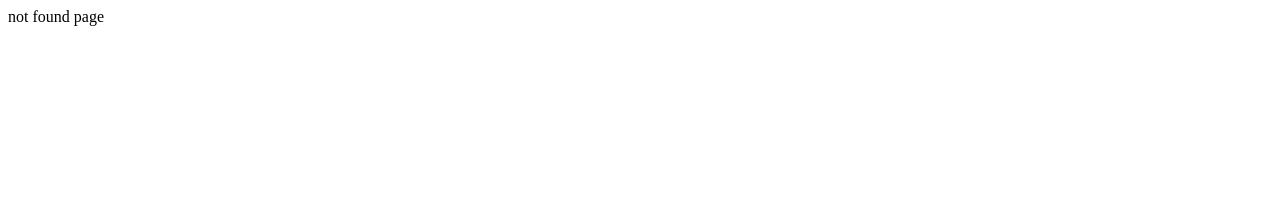
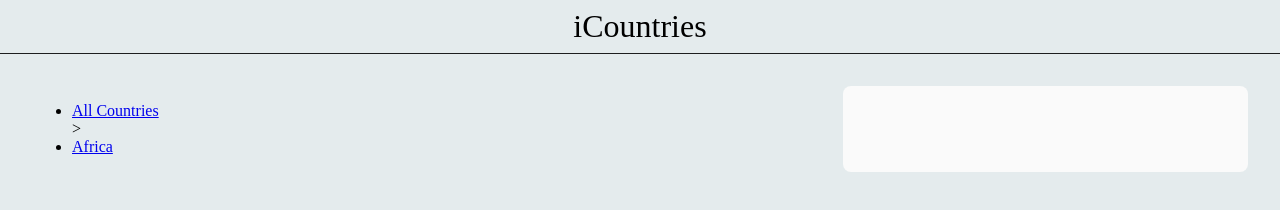
Before and after one commit to ekiira/iCountries, a Gatsby site: page /africa in a window 1280 px wide. Before the commit this address had no page. Built offline with nearby package versions, Linux system fonts and the light colour scheme; Gatsby itself is replaced by a stand-in of ours.

Commit message:
add styled components

```diff
--- a/gatsby-config.ts
+++ b/gatsby-config.ts
@@ -9,7 +9,7 @@ const config: GatsbyConfig = {
   // If you use VSCode you can also use the GraphQL plugin
   // Learn more at: https://gatsby.dev/graphql-typegen
   graphqlTypegen: true,
-  plugins: [],
+  plugins: [`gatsby-plugin-styled-components`],
 }
 
 export default config
--- a/package.json
+++ b/package.json
@@ -16,14 +16,18 @@
     "typecheck": "tsc --noEmit"
   },
   "dependencies": {
+    "babel-plugin-styled-components": "^2.0.7",
     "gatsby": "^4.17.1",
+    "gatsby-plugin-styled-components": "^5.17.0",
     "react": "^18.1.0",
-    "react-dom": "^18.1.0"
+    "react-dom": "^18.1.0",
+    "styled-components": "^5.3.5"
   },
   "devDependencies": {
     "@types/node": "^17.0.45",
     "@types/react": "^18.0.14",
     "@types/react-dom": "^18.0.5",
+    "@types/styled-components": "^5.1.25",
     "typescript": "^4.7.4"
   }
 }
--- /dev/null
+++ b/src/components/Layout.tsx
@@ -0,0 +1,62 @@
+import * as React from "react";
+import styled, { createGlobalStyle } from "styled-components";
+
+// styled components
+const GlobalStyle = createGlobalStyle`
+body {
+  margin: 0;
+  background-color: #e4ebed;
+}
+`;
+const Container = styled.main`
+  height: 100vh;
+`;
+
+const Header = styled.header`
+  padding: 0.5rem;
+  font-size: 2rem;
+  display: flex;
+  align-items: center;
+  border-bottom: 1px solid #1d1e1f;
+  justify-content: center;
+`;
+
+const Grid = styled.div`
+  padding: 2rem;
+  display: grid;
+  grid-template-columns: repeat(3, minmax(0, 1fr));
+`;
+
+const Card = styled.div`
+  background-color: #fafafa;
+  padding: 1rem 0.85rem;
+  border-radius: 0.5rem;
+`;
+
+const Breadcrumbs = styled.li`
+list-style: none;
+`
+
+// types
+interface LayoutProps {
+  children: React.ReactNode;
+}
+
+// components
+const Layout = ({ children }: LayoutProps) => {
+  return (
+    <React.Fragment>
+      <GlobalStyle />
+      <Container className={`container`}>
+        <Header>iCountries</Header>
+        <Grid>
+          <div>{children}</div>
+          <div></div>
+          <Card></Card>
+        </Grid>
+      </Container>
+    </React.Fragment>
+  );
+};
+
+export default Layout;
--- /dev/null
+++ b/src/pages/africa.tsx
@@ -0,0 +1,21 @@
+import * as React from "react";
+import { Link } from "gatsby";
+import Layout from "../components/Layout";
+
+const IndexPage = () => {
+  return (
+    <Layout>
+      <ul>
+        <li>
+          <Link to="/">All Countries</Link>
+        </li>{" "}
+        {">"}{" "}
+        <li>
+          <Link to="/africa">Africa</Link>
+        </li>
+      </ul>
+    </Layout>
+  );
+};
+
+export default IndexPage;
--- a/src/pages/index.tsx
+++ b/src/pages/index.tsx
@@ -1,7 +1,23 @@
 import * as React from "react";
+import { Link } from "gatsby";
+import Layout from "../components/Layout";
 
 const IndexPage = () => {
-  return <main>iCountries</main>;
+  return (
+    <Layout>
+      {/* Breadcrumbs */}
+      <div>
+        <ul>
+          <li>
+            <Link to="/">All Countries</Link>
+          </li>
+        </ul>
+      </div>
+      <div> <Link to="/africa">Africa</Link></div>
+
+      <div></div>
+    </Layout>
+  );
 };
 
 export default IndexPage;
```
Also changed, not shown: README.md (deleted), 1 other file.
